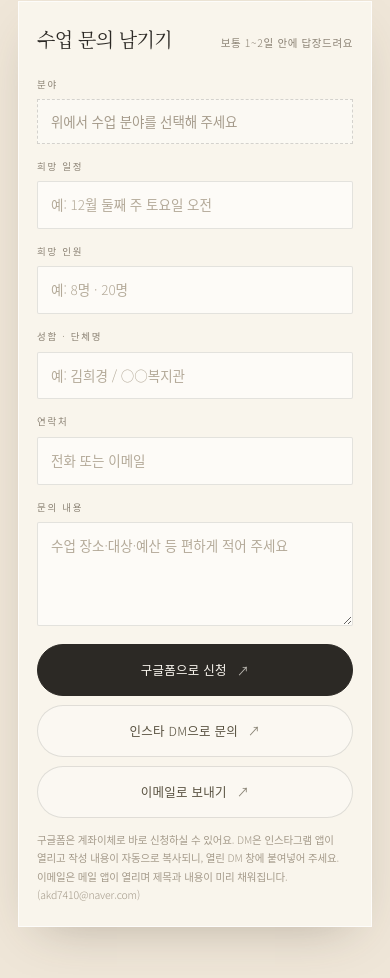
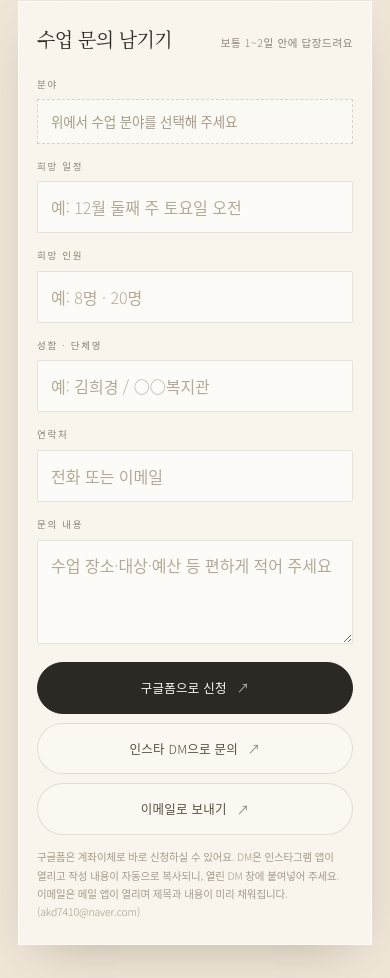
Before and after one commit to khk09031124/Mindmove-shop, a plain HTML site: page index.html in a window 390 px wide. Shown: the part 8980-9958 px from the top of the page. Drawn offline with Linux system fonts and the light colour scheme.

Commit message:
모바일 문의 입력창 16px (iOS 자동 확대 방지)

```diff
--- a/index.html
+++ b/index.html
@@ -623,6 +623,7 @@ ul{padding:0;list-style:none}
   .field.full{grid-column:auto}
   .inq-actions{grid-template-columns:1fr}
   .inq{padding:20px 18px 22px}
+  .field input,.field textarea{font-size:16px}
   .store-state{font-size:11px}
 }
 </style>
```
